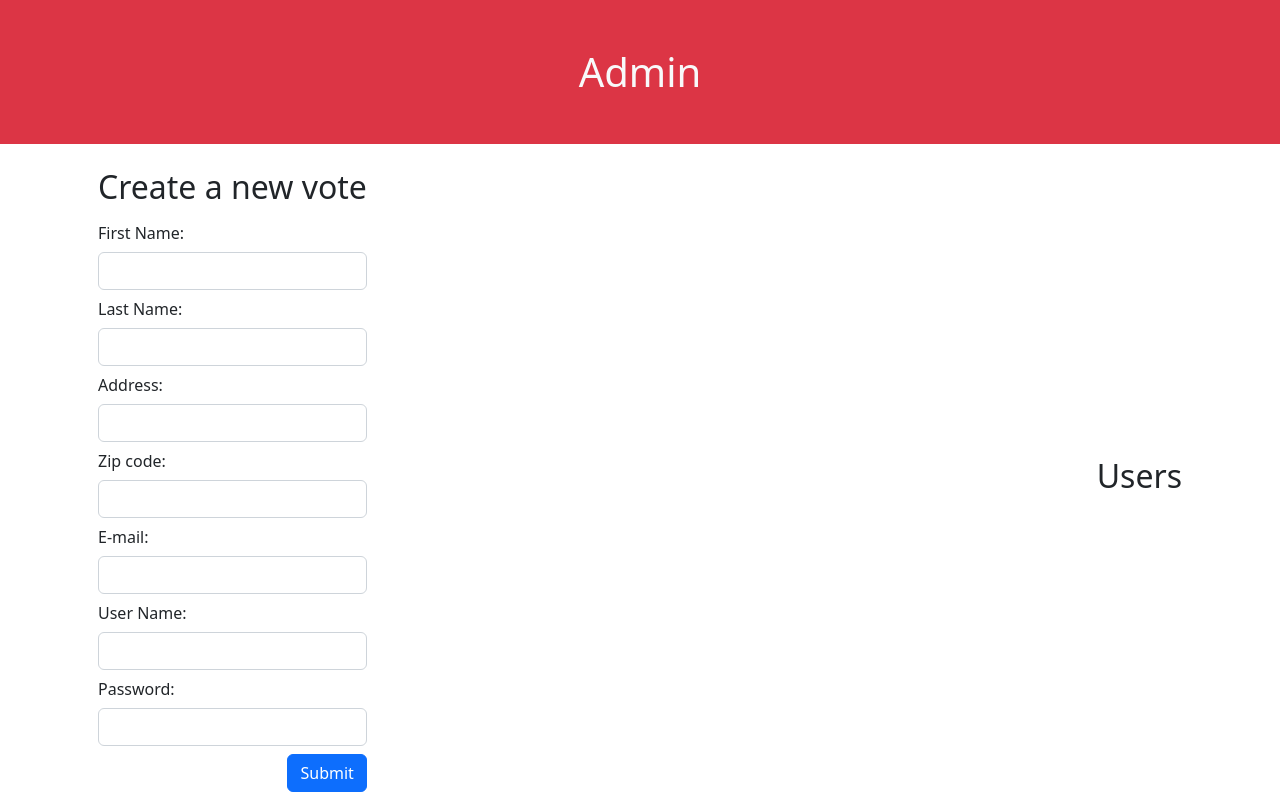
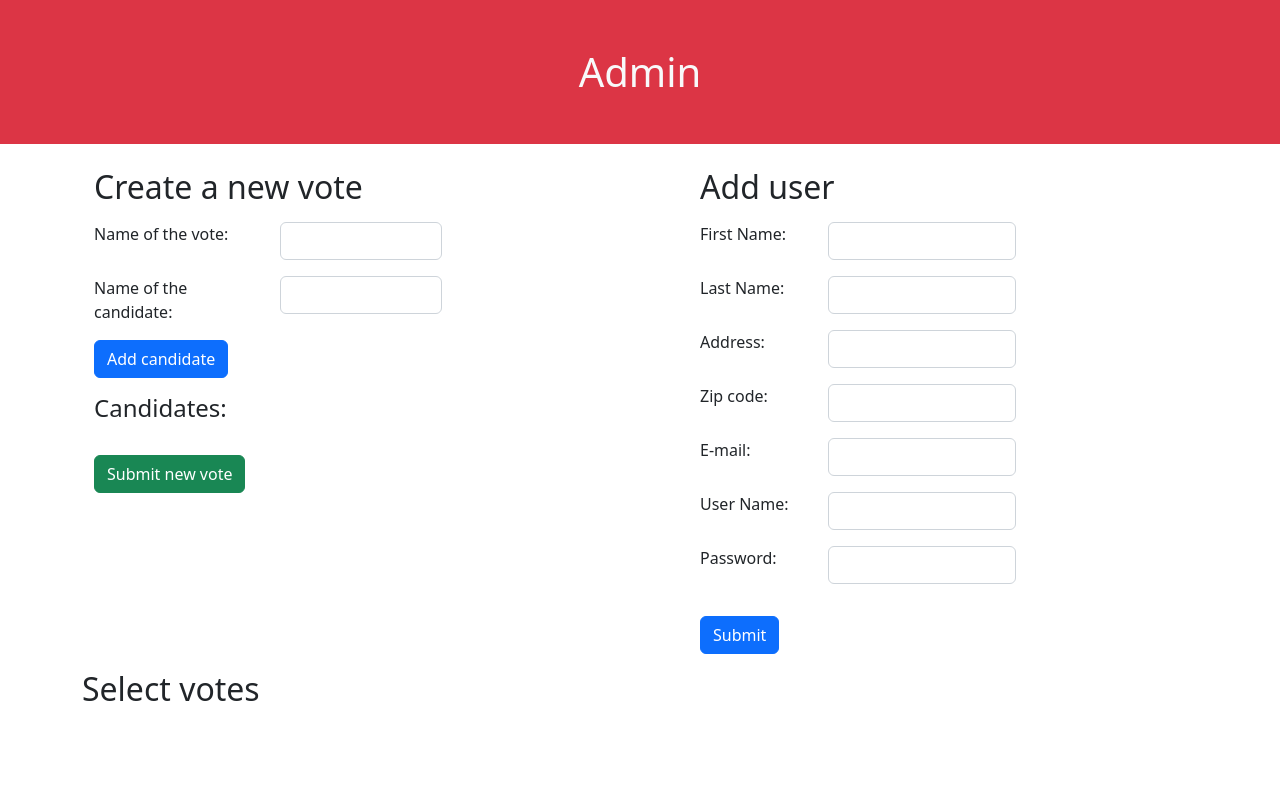
Before and after one commit to LaGyn/Voting-app, a plain HTML site: page admin.html in a window 1280 px wide. Drawn offline with nearby package versions, Linux system fonts and the light colour scheme.

Commit message:
lisättiin funktiot addCandidate() addVote()

```diff
--- a/admin.html
+++ b/admin.html
@@ -16,53 +16,109 @@
     <header class="container-fluid bg-danger ">
         <h1 class="text-center text-light p-5">Admin</h1>
     </header>
+    <div class="container">
+        <div class="d-sm-flex  justify-content-between">
 
             <!-- Create a vote -->
 
             <div class="container">
-        <div class="d-sm-flex align-items-center justify-content-between p-3">
-            <div>
+                <div class="pt-3 ">
                     <h2>Create a new vote</h2>
-                <form name="signupform">
-                    <div>
-                        <label for="firstname" class="col-form-label">First Name:</label>
-                        <input type="text" class="form-control" id="firstname" required/>
+                    <form name="createvote" class="mt-3">
+                        <div class="form-group row mb-3" id="vote-name">
+                            <label for="vote-name" class="control-label col-sm-4">Name of the vote:</label>
+                            <div class="col-sm-4">
+                                <input type="text" class="form-control">
                             </div>
-                    <div>
-                        <label for="lastname" class="col-form-label">Last Name:</label>
-                        <input type="text" class="form-control" id="lastname" required/>
                         </div>
-                    <div>
-                        <label for="address" class="col-form-label">Address:</label>
-                        <input type="text" class="form-control" id="address" required/>
+                        <div class="form-group row mb-3" id="candidate">
+                            <label for="candidate" class="control-label col-sm-4">Name of the candidate:</label>
+                            <div class="col-sm-4">
+                                <input type="text" class="form-control">
                             </div>
-                    <div>
-                        <label for="zipcode" class="col-form-label">Zip code:</label>
-                        <input type="text" class="form-control" id="zipcode" required/>
                         </div>
-                    <div>
-                        <label for="email" class="col-form-label">E-mail:</label>
-                        <input type="email" class="form-control" id="email" required/>
+                        <div class="form-group">
+                            <button type="button" class="btn btn-primary" id="btn-addCand">Add candidate</button>
                         </div>
-                    <div>
-                        <label for="username" class="col-form-label">User Name:</label>
-                        <input type="text" class="form-control" id="username" required/>
+                        <div class="pt-3">
+                            <h4 class="fw-light">Candidates:</h4>
+                            <ul id="item-list">
+                            </ul>
                         </div>
-                    <div class="mb-2">
-                        <label for="password" class="col-form-label">Password:</label>
-                        <input type="password" class="form-control" id="password" required/>
-                    </div>
-                    <div class="modal-footer">
-                        <input type="submit" class="btn btn-primary" onclick="addUser();">
+                        <div class="form-group pt-3">
+                            <button type="button" class="btn btn-success" id="btn-addVote">Submit new vote</button>
                         </div>
                     </form>
                 </div>
-            <div>
-                <h2>Users</h2>
+            </div>
+
+            <!-- Add User -->
+
+            <div class="container">
+                <div class="pt-3 ps-5">
+                    <h2>Add user</h2>
+                    <form name="adduser" class="mt-3">
+                        <div class="form-group row mb-3">
+                            <label for="firstname" class="control-label col-sm-3">First Name:</label>
+                            <div class="col-sm-5">
+                                <input type="text" class="form-control" id="firstname" required/>
+                            </div>
+                        </div>
+                        <div class="form-group row mb-3">
+                            <label for="lastname" class="control-label col-sm-3">Last Name:</label>
+                            <div class="col-sm-5">
+                                <input type="text" class="form-control" id="lastname" required/>
+                            </div>
+                        </div>
+                        <div class="form-group row mb-3">
+                            <label for="address" class="control-label col-sm-3">Address:</label>
+                            <div class="col-sm-5">
+                                <input type="text" class="form-control" id="address" required/>
+                            </div>
+                        </div>
+                        <div class="form-group row mb-3">
+                            <label for="zipcode" class="control-label col-sm-3">Zip code:</label>
+                            <div class="col-sm-5">
+                                <input type="text" class="form-control" id="zipcode" required/>
+                            </div>
+                        </div>
+                        <div class="form-group row mb-3">
+                            <label for="email" class="control-label col-sm-3">E-mail:</label>
+                            <div class="col-sm-5">
+                                <input type="email" class="form-control" id="email" required/>
+                            </div>
+                        </div>
+                        <div class="form-group row mb-3">
+                            <label for="username" class="control-label col-sm-3">User Name:</label>
+                            <div class="col-sm-5">
+                                <input type="text" class="form-control" id="username" required/>
+                            </div>
+                        </div>
+                        <div class="form-group row mb-3">
+                            <label for="password" class="control-label col-sm-3">Password:</label>
+                            <div class="col-sm-5">
+                                <input type="password" class="form-control" id="password" required/>
+                            </div>
+                        </div>
+                        <div class="form-group pt-3">
+                            <button type="button" class="btn btn-primary" onclick="addUser();">Submit</button>
+                        </div>
+                    </form>
                 </div>
             </div>
         </div>
+    </div>
+
     <!-- List of votes -->
+
+    <div class="container">
+        <div class="pt-3">
+            <h2>Select votes</h2>
+            <div id="printArea">
+
+            </div>
+        </div>
+    </div>
 
     <script src="main.js"></script>
 </body>
```
Lines whose indentation alone changed are shown as unchanged.
